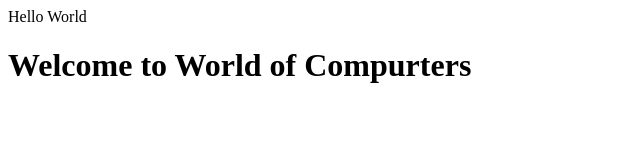
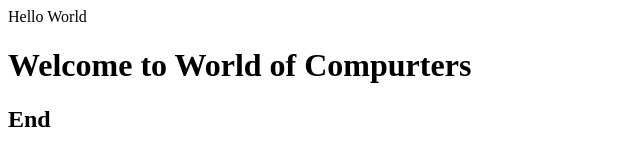
Before and after one commit to nivasgsri/Project1, a plain HTML site: page index.html in a window 1280 px wide. Shown: the full height of the page, 0-640 px from the left. Drawn offline with Linux system fonts and the light colour scheme.

Commit message:
Update index.html

```diff
--- a/index.html
+++ b/index.html
@@ -1,2 +1,3 @@
 <head>Hello World</head>
 <h1> Welcome to World of Compurters</h1>
+<h2>End</h2>
```
